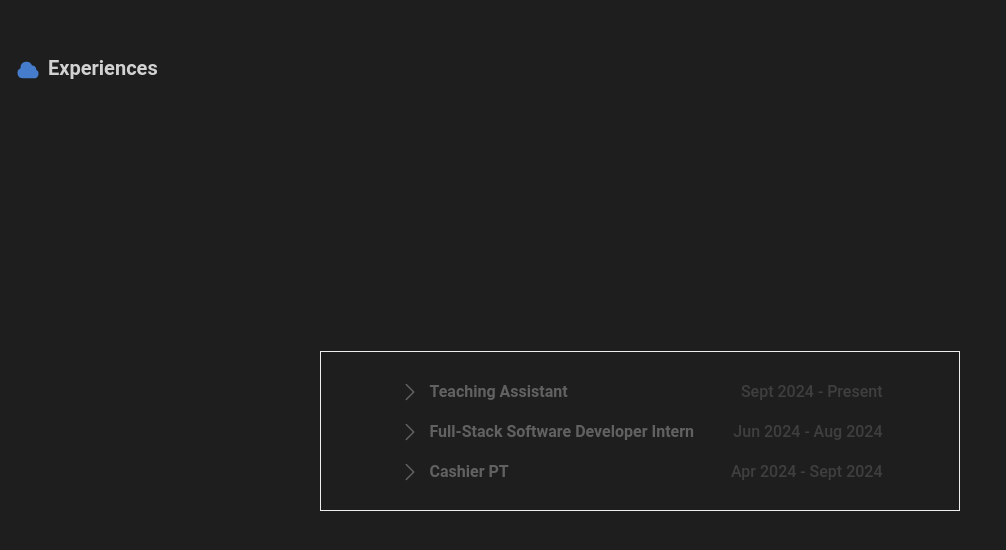
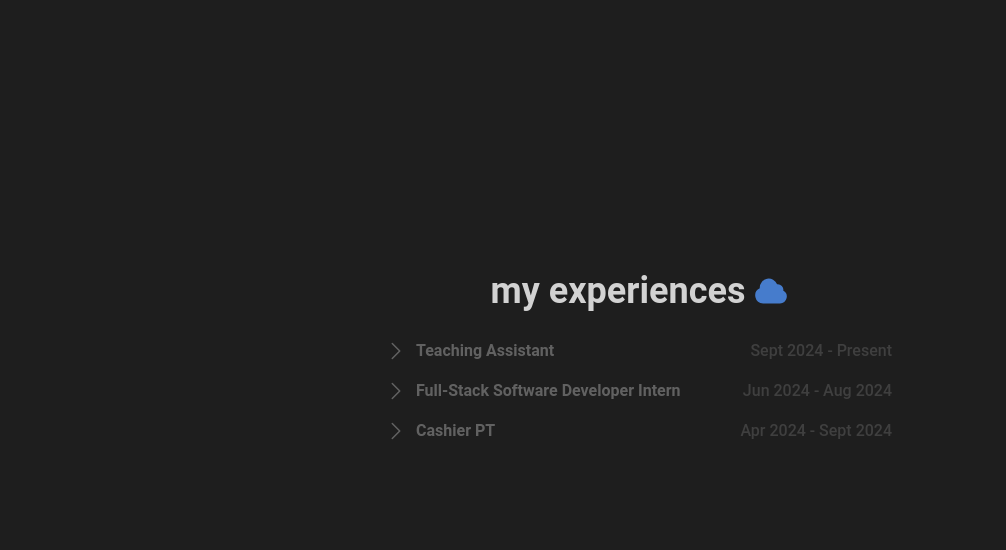
Before and after one commit to phuongwj/portfolio-101, a Next.js app: page / in a window 1280 px wide. Shown: the part 762-1312 px from the top of the page, without its empty margins (0-1006 px from the left). Built offline with nearby package versions, Linux system fonts and the light colour scheme.

Commit message:
Latest layout/version for winter has been updated

```diff
--- a/src/app/components/Experiences.jsx
+++ b/src/app/components/Experiences.jsx
@@ -9,20 +9,20 @@ export default function Experiences() {
 
     return (
         <section className="h-screen">
-            <section className="flex flex-row gap-2 m-4">
-                <section className="pt-1">
-                    {/* Cloud Icon */}
-                    <svg xmlns="http://www.w3.org/2000/svg" viewBox="0 0 24 24" className="size-6 transition duration-500 fill-mainC">
-                        <path fillRule="evenodd"
-                        d="M4.5 9.75a6 6 0 0 1 11.573-2.226 3.75 3.75 0 0 1 4.133 4.303A4.5 4.5 0 0 1 18 20.25H6.75a5.25 5.25 0 0 1-2.23-10.004 6.072 6.072 0 0 1-.02-.496Z" clipRule="evenodd" />
-                    </svg>
+            <section className="flex flex-col justify-center items-center h-5/6">
+                <section className="flex flex-row gap-2">
+                    <p className="font-bold text-4xl transition duration-500 text-white/80"> my experiences </p>
+                    <section className="pt-0.5">
+                        {/* Cloud Icon */}
+                        <svg xmlns="http://www.w3.org/2000/svg" viewBox="0 0 24 24" className="size-9 transition duration-500 fill-mainC">
+                            <path fillRule="evenodd"
+                            d="M4.5 9.75a6 6 0 0 1 11.573-2.226 3.75 3.75 0 0 1 4.133 4.303A4.5 4.5 0 0 1 18 20.25H6.75a5.25 5.25 0 0 1-2.23-10.004 6.072 6.072 0 0 1-.02-.496Z" clipRule="evenodd" />
+                        </svg>
+                    </section>
                 </section>
-                <p className="font-bold text-xl transition duration-500 text-white/80"> Experiences </p>
-            </section>
-            <section className="flex justify-center items-center h-5/6">
-                <main className="group/bgg flex flex-col h-40 gap-3 w-1/2 px-7 pt-7 pb-3 border">
-                    <section className="h-32 w-fit flex justify-center overflow-y-scroll">
-                        <ul className="max-h-full flex flex-col w-5/6 gap-4">
+                <main className="group/bgg flex flex-col h-40 w-40 py-5">
+                    <section className="h-56 flex justify-center pt-2">
+                        <ul className="max-h-full flex flex-col w-fit gap-4 pr-1 overflow-y-scroll">
                             {expsSorted.map((exp) => (
                                 <li key={exp.id} className="relative group/list flex flex-col transition duration-500 hover:bg-huh/30">
                                     {/* Invisible checkbox */}
--- a/src/css/globals.css
+++ b/src/css/globals.css
@@ -18,9 +18,9 @@
 }
 
 /* Track On Hover */
-:hover::-webkit-scrollbar-track {
+/* :hover::-webkit-scrollbar-track {
     background-color: #191919;
-}
+} */
 
 /* Thumb On Hover */
 :hover::-webkit-scrollbar-thumb {
--- a/tailwind.config.mjs
+++ b/tailwind.config.mjs
@@ -24,6 +24,9 @@ export default withMT({
         '18': '4.6rem',
         '30': '7.5rem',
       },
+      width: {
+        '40': '40%',
+      },
       borderWidth: {
         '1': '1px',
       }
```
